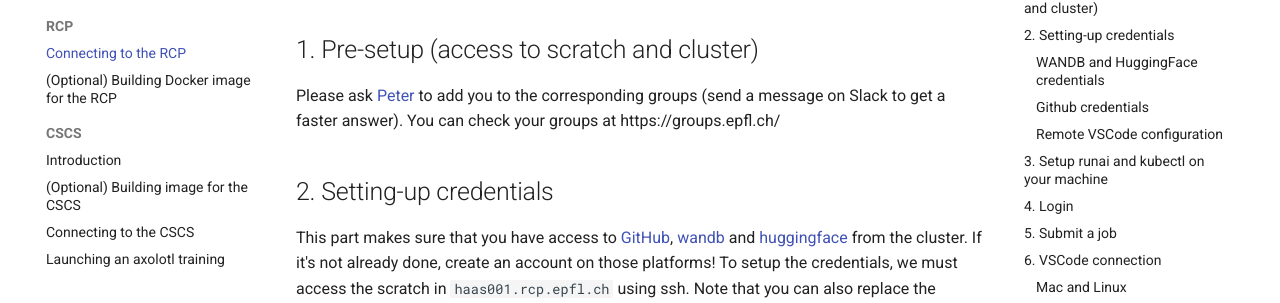
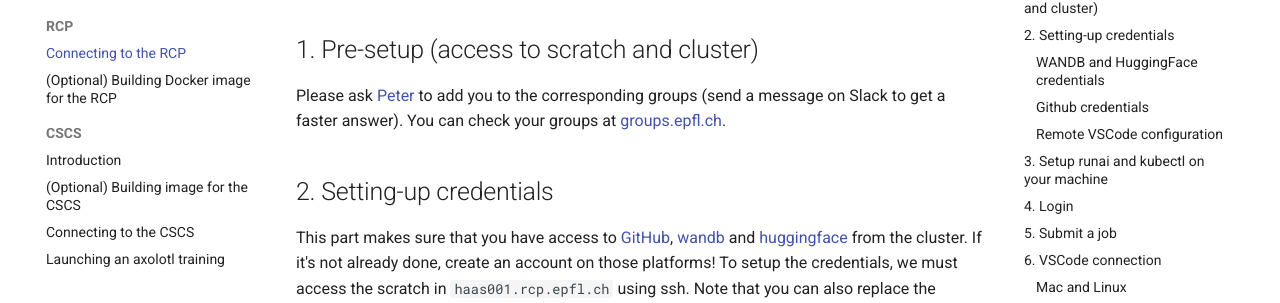
Before and after one commit to EPFLiGHT/LiGHT-doc, an MkDocs documentation site: the page built from docs/clusters/rcp/rcp.md, in a window 1280 px wide and 900 px high. Shown: the part 196-499 px from the top of the window. Built offline with MkDocs 1.6.1 and Material for MkDocs 9.7.7, drawn with Linux system fonts in a browser that asks for light colours; some of the changed lines change nothing that is shown.

Commit message:
Update link format in RCP connection documentation

```diff
--- a/docs/clusters/rcp/rcp.md
+++ b/docs/clusters/rcp/rcp.md
@@ -2,7 +2,7 @@
 
 ## 1. Pre-setup (access to scratch and cluster)
 
-Please ask [Peter](mailto:peter.ahumuza@epfl.ch) to add you to the corresponding groups (send a message on Slack to get a faster answer). You can check your groups at https://groups.epfl.ch/
+Please ask [Peter](mailto:peter.ahumuza@epfl.ch) to add you to the corresponding groups (send a message on Slack to get a faster answer). You can check your groups at [groups.epfl.ch](https://groups.epfl.ch/).
 
 ## 2. Setting-up credentials
 
```
